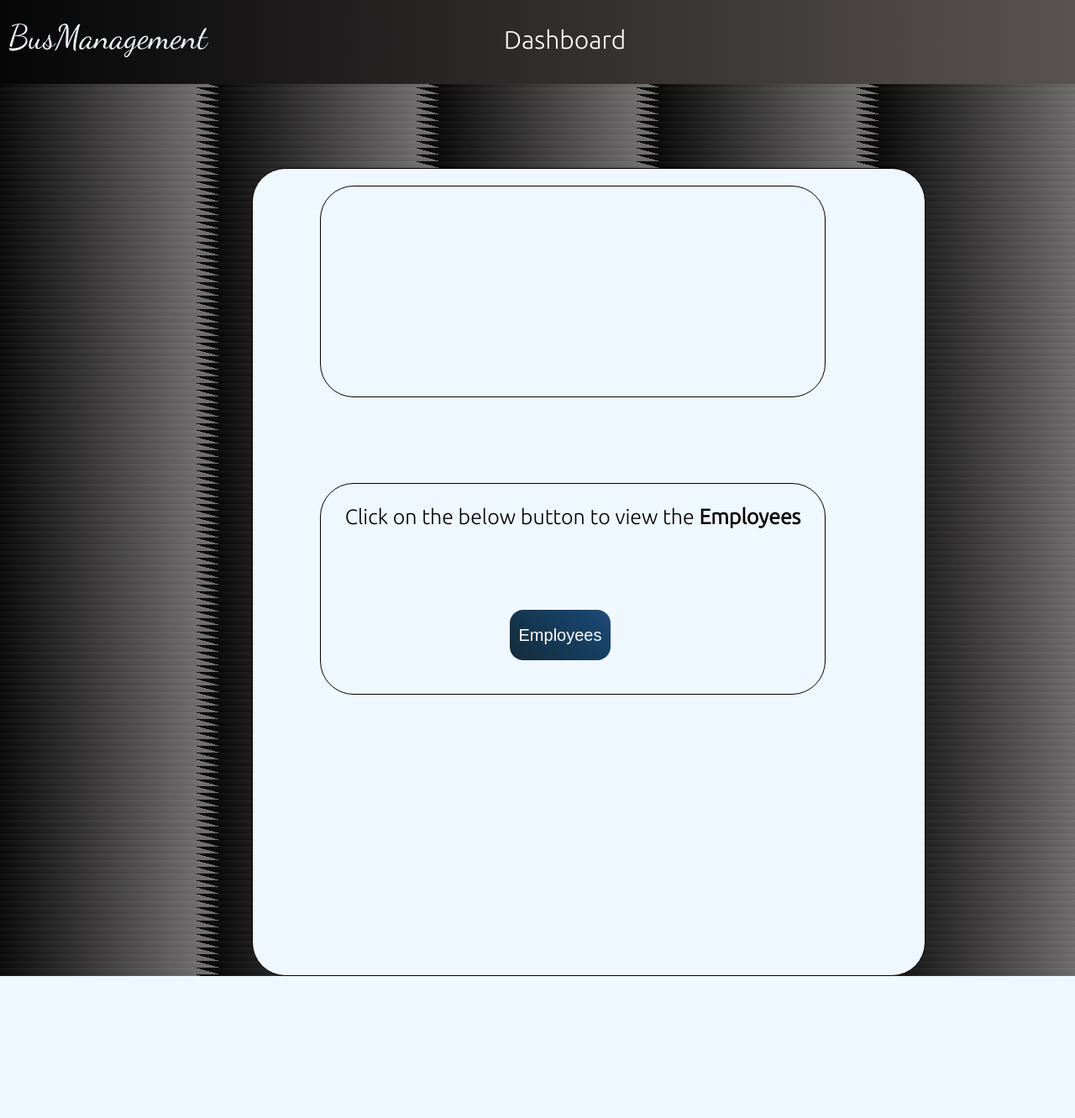
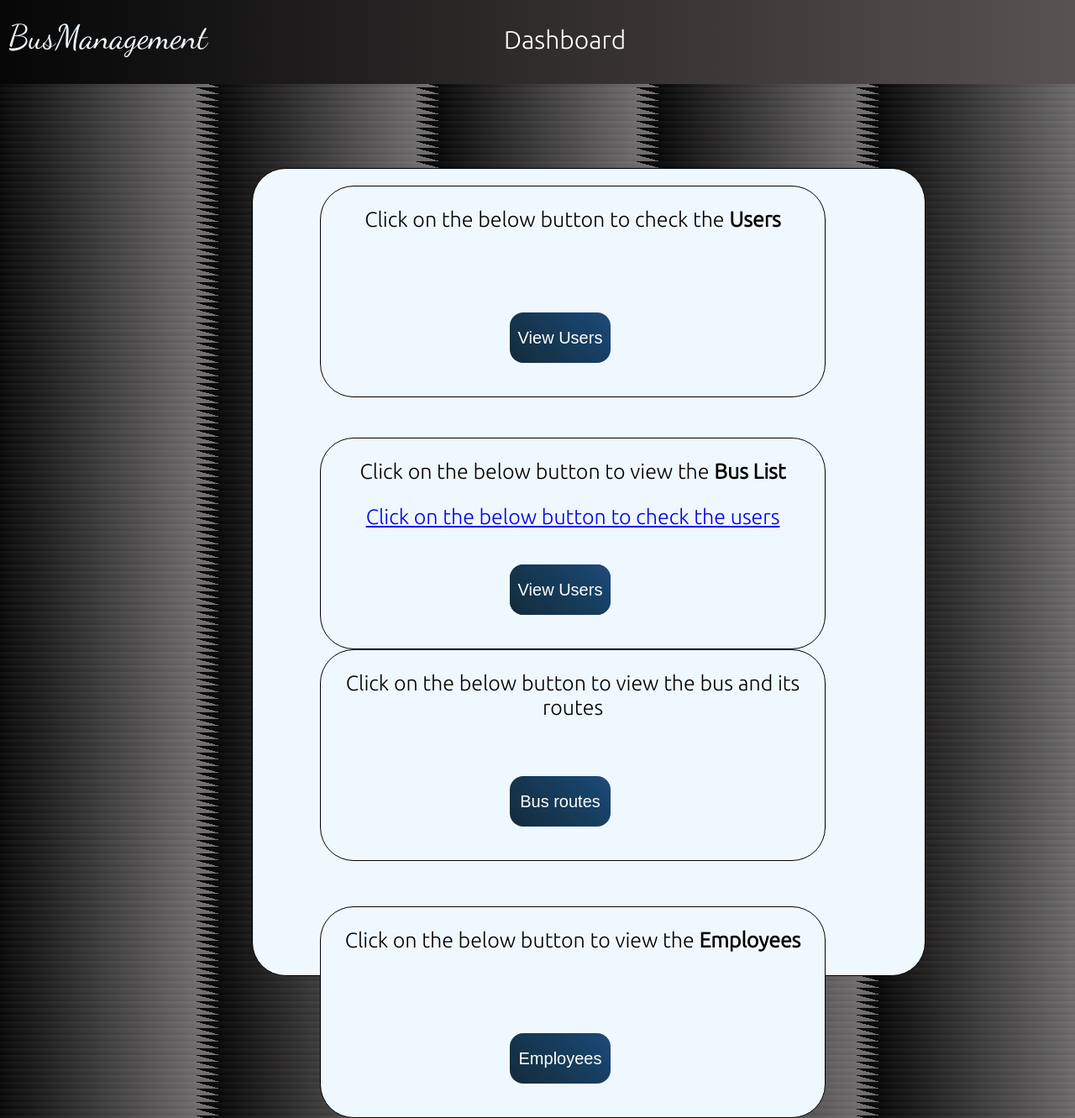
Before and after one commit to shreyash-01/Bus-Management-Website-CollegeProject, a Flask app: page /admin/dashboard in a window 1280 px wide. Shown: the whole page at 84% size. Before the commit the page ends 1162 px from the top, so only its background shows below. Run offline with Flask 3, Linux system fonts and the light colour scheme; some web fonts are replaced.

Commit message:
updated dashboard.html

```diff
--- a/templates/dashboard.html
+++ b/templates/dashboard.html
@@ -23,6 +23,27 @@
     <div class="content">
 
       <div class="users">
+          <p class="userstext">Click on the below button to check the <b>Users</b></p>
+        <a href="/admin/users">
+        <button class="usersbutton">View Users</button>
+      </a>
+      </div>
+
+      <div class="editbs">
+        <p class="editbstext">Click on the below button to view the <b>Bus List</b></p>
+        <a href="/admin/busroutes">
+
+        <button class="editbsbutton">Bus routes</button>
+        <p class="userstext">Click on the below button to check the users</p>
+        <a href="/admin/users">
+            <button class="usersbutton">View Users</button>
+        </a>
+      </div>
+
+      <div class="editbs">
+        <p class="editbstext">Click on the below button to view the bus and its routes</p>
+        <a href="/admin/busroutes">
+          <button class="editbsbutton">Bus routes</button>
 
         </a>
       </div>
```
